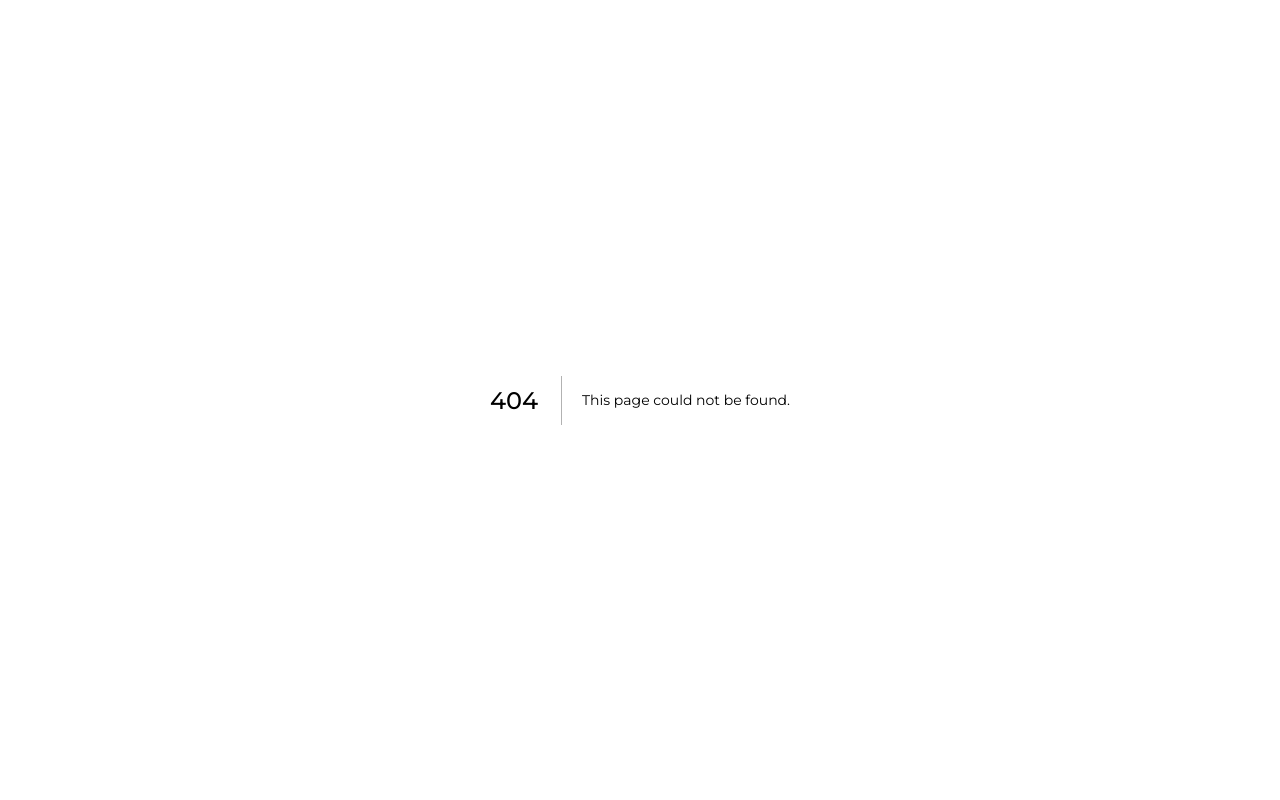
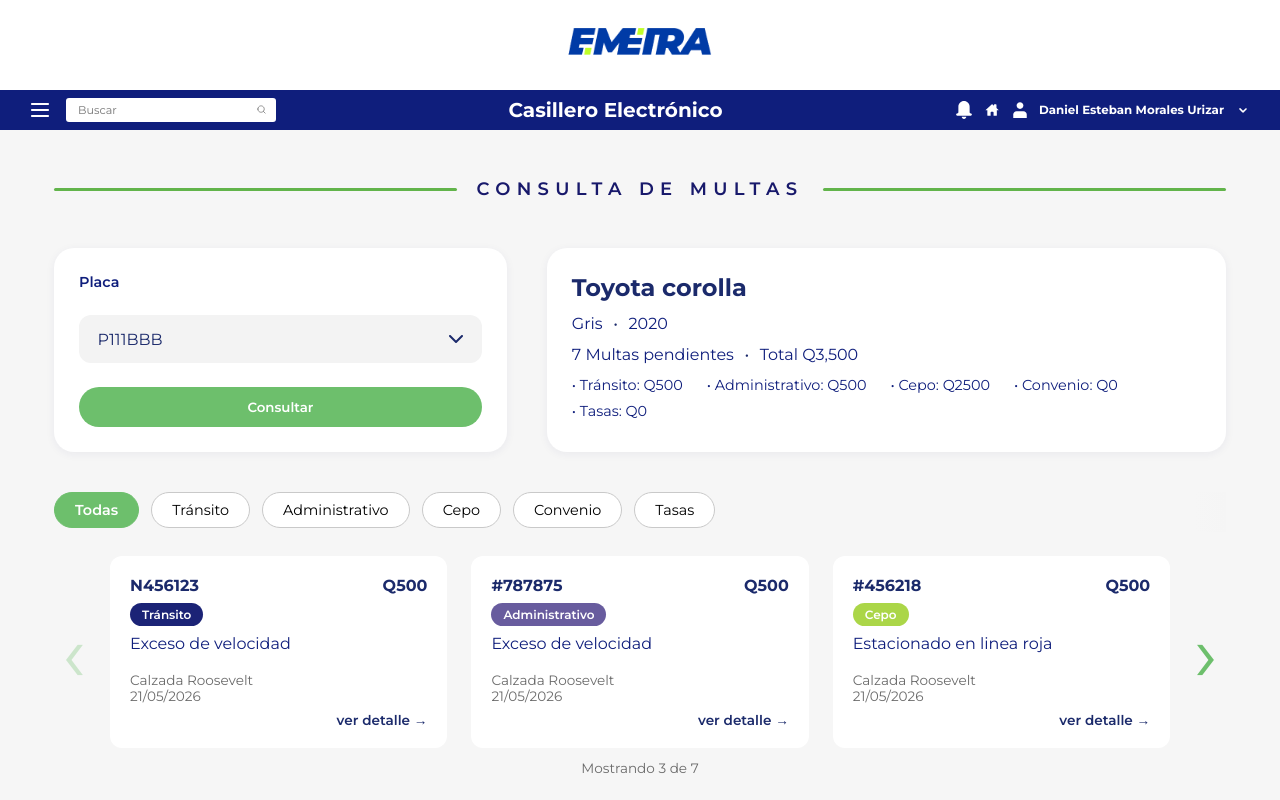
Before and after one commit to EMETRA/portal-emetra, a Next.js app: page /casillero/dashboard/multas in a window 1280 px wide. Before the commit this address had no page. Built offline with nearby package versions, Linux system fonts and the light colour scheme.

Commit message:
feat: added router to casillero dashboard

```diff
--- /dev/null
+++ b/src/app/casillero/dashboard/multas/page.tsx
@@ -0,0 +1,11 @@
+// src/app/casillero/dashboard/multas/page.tsx
+import ConsultaMultasPage from "@/components/client/organisms/ConsultaMultasPage/ConsultaMultasPage";
+import CasilleroDashboardLayout from "@/components/client/templates/CasilleroDashboardLayout/CasilleroDashboardLayout";
+
+export default function MultasPage() {
+    return (
+        <CasilleroDashboardLayout>
+            <ConsultaMultasPage />
+        </CasilleroDashboardLayout>
+    );
+}
--- a/src/app/casillero/dashboard/page.tsx
+++ b/src/app/casillero/dashboard/page.tsx
@@ -6,9 +6,9 @@ import CasilleroDashboardLayout from "@/components/client/templates/CasilleroDas
 export default function CasilleroDashboardPage() {
   return (
     <CasilleroDashboardLayout>
-      {/* <CasilleroDashboardHome /> */}
+      <CasilleroDashboardHome />
       {/* <ConsultaMultasPage /> */}
-      <FineDetailPage />
+      {/* <FineDetailPage /> */}
     </CasilleroDashboardLayout>
   );
 }
--- a/src/components/client/organisms/CasilleroDashboardSidebar/CasilleroDashboardSidebar.tsx
+++ b/src/components/client/organisms/CasilleroDashboardSidebar/CasilleroDashboardSidebar.tsx
@@ -1,27 +1,53 @@
+"use client";
+
 import Image from "next/image";
+import Link from "next/link";
+import { usePathname } from "next/navigation";
+import { useEffect } from "react";
+import classNames from "classnames";
 import { Icon } from "@/components/server/atoms";
 import CasilleroSearchBox from "@/components/client/molecules/CasilleroSearchBox/CasilleroSearchBox";
+import { useMediaQuery } from "@/hooks/useMediaQuery";
 import styles from "./CasilleroDashboardSidebar.module.scss";
 
 type Props = {
   open: boolean;
+  onClose: () => void;
 };
 
-const items = ["Listado de placas", "Mis remisiones", "Historial", "Buzón"];
+const items = [
+  { label: "Listado de placas", href: "/casillero/dashboard/placas" },
+  { label: "Mis remisiones", href: "/casillero/dashboard/multas" },
+  { label: "Historial", href: "/casillero/dashboard/historial" },
+  { label: "Buzón", href: "/casillero/dashboard/buzon" },
+];
 
-export default function CasilleroDashboardSidebar({ open }: Props) {
+export default function CasilleroDashboardSidebar({ open, onClose }: Props) {
+  const pathname = usePathname();
+  const isMobile = useMediaQuery("(max-width: 520px)");
+
+  useEffect(() => {
+    if (isMobile && open) {
+      onClose();
+    }
+    // eslint-disable-next-line react-hooks/exhaustive-deps
+  }, [pathname]);
+
   return (
     <aside className={open ? styles.sidebar : styles.sidebarClosed}>
       <div className={styles.mobileSearch}>
         <CasilleroSearchBox />
       </div>
       <nav className={styles.nav} aria-label="Menú de Casillero">
-        {items.map((item) => (
-          <a href="#" key={item}>
-            <span>{item}</span>
-            <Icon name="Next" />
-          </a>
-        ))}
+        {items.map(({ label, href }) => {
+          const isActive = pathname === href || pathname.startsWith(`${href}/`);
+          return (
+            <Link href={href} key={label} className={classNames({ [styles.active]: isActive })}>
+              <span>{label}</span>
+              <Icon name="Next" />
+            </Link>
+          );
+        })}
       </nav>
       <Image className={styles.logo} src="/images/Emetra.png" alt="EMETRA" width={193} height={80} />
     </aside>
--- a/src/components/client/organisms/ConsultaMultasPage/ConsultaMultasPage.tsx
+++ b/src/components/client/organisms/ConsultaMultasPage/ConsultaMultasPage.tsx
@@ -10,6 +10,7 @@ import { Fine, FineCategory, FINE_CATEGORIES } from "@/types/fines";
 import styles from "./ConsultaMultasPage.module.scss";
 import { useMediaQuery } from "@/hooks/useMediaQuery";
 import FineListSummaryBar from "../../molecules/FineListSummaryBar/FineListSummaryBar";
+import { useRouter } from "next/navigation";
 
 // TODO: replace with the real query, e.g. useConsultarMultasPorPlaca
 const vehicle = { plate: "P111BBB", model: "Toyota corolla", color: "Gris", year: 2020 };
@@ -26,6 +27,7 @@ const fines: Fine[] = [
 ];
 
 export default function ConsultaMultasPage() {
+    const router = useRouter();
     const isMobile = useMediaQuery("(max-width: 520px)");
     const [filter, setFilter] = useState<"todas" | FineCategory>("todas");
     const [selectedPlate, setSelectedPlate] = useState(vehicle.plate);
@@ -51,6 +53,10 @@ export default function ConsultaMultasPage() {
     }, []);
 
     const totalAmount = fines.reduce((sum, f) => sum + f.amount, 0);
+
+    const handleViewDetail = (fineId: string) => {
+        router.push(`/casillero/dashboard/multas/${fineId}`);
+    };
 
     return (
         <div className={styles.wrapper}>
@@ -78,7 +84,7 @@ export default function ConsultaMultasPage() {
         {isMobile && (
             <FineListSummaryBar count={filteredFines.length} total={filteredTotal} />
         )}
-        <FineCardCarousel fines={filteredFines} />
+        <FineCardCarousel fines={filteredFines} onViewDetail={handleViewDetail} />
         </div>
     );
 }
--- a/src/components/client/organisms/FineDetailPage/FineDetailPage.tsx
+++ b/src/components/client/organisms/FineDetailPage/FineDetailPage.tsx
@@ -35,7 +35,8 @@ const fine: FineDetail = {
         "El vehículo fue detectado excediendo el límite permitido de velocidad sobre la Calzada Roosevelt en dirección norte, a la altura de la 14 avenida, según registro realizado por agente municipal de tránsito.",
 };
 
-export default function FineDetailPage() {
+export default function FineDetailPage(id: { fineId: string }) {
+    console.log("Fine ID:", id.fineId); // TODO: remove after wiring to real data
     const [isModalOpen, setIsModalOpen] = useState(false);
 
     return (
--- a/src/components/client/templates/CasilleroDashboardLayout/CasilleroDashboardLayout.tsx
+++ b/src/components/client/templates/CasilleroDashboardLayout/CasilleroDashboardLayout.tsx
@@ -30,7 +30,7 @@ export default function CasilleroDashboardLayout({ children }: Props) {
       />
 
       <div className={styles.body}>
-        <CasilleroDashboardSidebar open={sidebarOpen} />
+        <CasilleroDashboardSidebar open={sidebarOpen} onClose={() => setSidebarOpen(false)} />
         <section className={styles.content}>{children}</section>
       </div>
     </main>
```
Also changed, not shown: src/app/casillero/dashboard/multas/[id]/page.tsx (added, +11 -0 lines).
